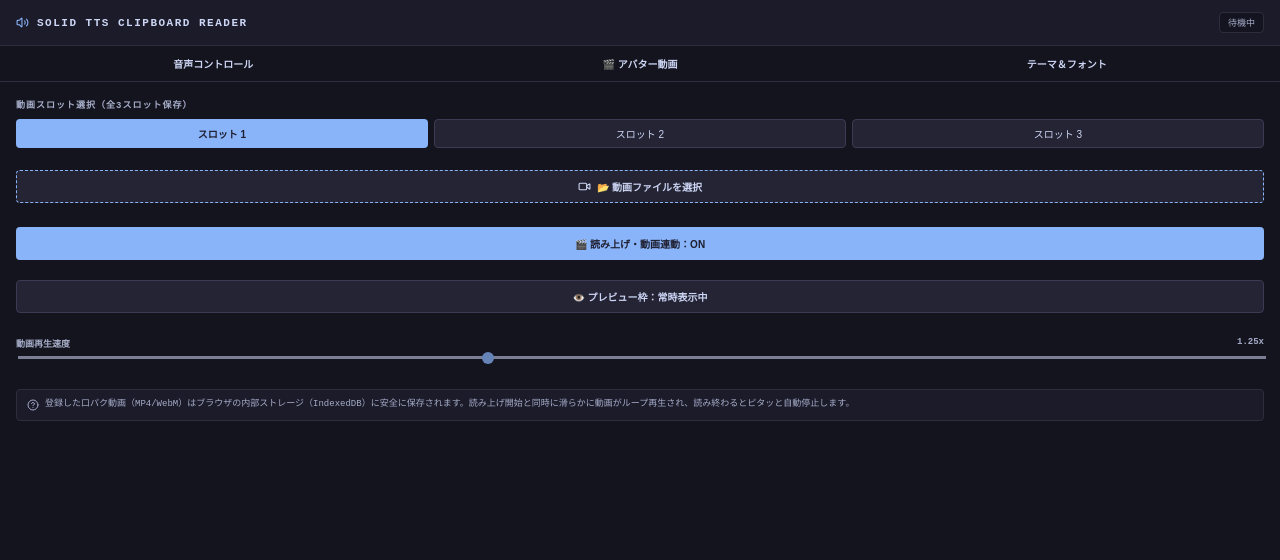
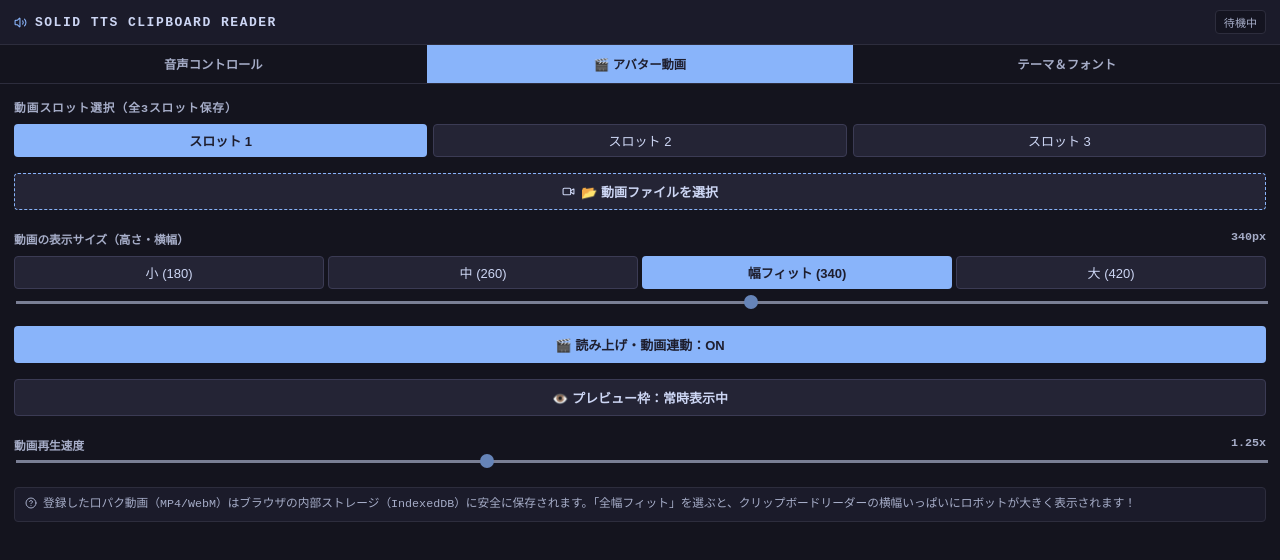
Before and after one commit to soroeru-afk/SOLID-TTS-CLIPBOARD-READER, a React (Vite) app: page / in a window 1280 px wide. Both pictures are taken after a click on the button "🎬 アバター動画". Shown: the top 560 px of the page. Built offline with nearby package versions, Linux system fonts and the light colour scheme.

Commit message:
feat: add video width fit & height scaling, instant 0ms pause, and global font size scaling

```diff
--- a/src/App.tsx
+++ b/src/App.tsx
@@ -1,5 +1,5 @@
 import React, { useState, useEffect, useRef } from "react";
-import { Play, Square, Pause, Clipboard, Volume2, HelpCircle, ChevronDown, ChevronUp, Settings, Edit3, Palette, Video, Trash2, Eye, EyeOff } from "lucide-react";
+import { Play, Square, Pause, Clipboard, Volume2, HelpCircle, ChevronDown, ChevronUp, Settings, Edit3, Palette, Video, Trash2, Eye, EyeOff, Maximize2, Minimize2 } from "lucide-react";
 
 // Themes configuration
 const THEMES = {
@@ -68,7 +68,7 @@ export default function App() {
   // Load settings from localStorage
   const [theme, setTheme] = useState(() => localStorage.getItem("aist-tts-theme") || "dark");
   const [font, setFont] = useState(() => localStorage.getItem("aist-tts-font") || "mono");
-  const [fontSize, setFontSize] = useState(() => parseInt(localStorage.getItem("aist-tts-font-size") || "11"));
+  const [fontSize, setFontSize] = useState(() => parseInt(localStorage.getItem("aist-tts-font-size") || "13"));
   const [activeTab, setActiveTab] = useState(() => localStorage.getItem("aist-tts-active-tab") || "voice");
 
   // Collapsible states (default to collapsed)
@@ -112,6 +112,8 @@ export default function App() {
 
   const ttsGeneration = useRef(0);
   const speechQueue = useRef<string[]>([]);
+  const currentChunkText = useRef<string>("");
+  const currentChunkCharIndex = useRef<number>(0);
 
   // =============================================
   // アバター動画（口パク動画）State & 制御
@@ -121,10 +123,10 @@ export default function App() {
     return isNaN(v) || v < 0 || v >= VID_SLOT_COUNT ? 0 : v;
   });
   const [vidSpeed, setVidSpeed] = useState(() => parseFloat(localStorage.getItem("solid-tts-vid-speed") || "1.25"));
+  const [vidHeight, setVidHeight] = useState(() => parseInt(localStorage.getItem("solid-tts-vid-height") || "340")); // デフォルト幅フィット340px
   const [vidSyncEnabled, setVidSyncEnabled] = useState(() => localStorage.getItem("solid-tts-vid-sync") !== "0"); // デフォルトON
   const [vidVisible, setVidVisible] = useState(() => localStorage.getItem("solid-tts-vid-visible") !== "0"); // デフォルトON
   const [videoBlobUrl, setVideoBlobUrl] = useState<string | null>(null);
-  const [videoMimeType, setVideoMimeType] = useState<string>("video/mp4");
   const videoRef = useRef<HTMLVideoElement | null>(null);
   const fileInputRef = useRef<HTMLInputElement | null>(null);
 
@@ -135,7 +137,6 @@ export default function App() {
       if (blob) {
         const url = URL.createObjectURL(blob);
         setVideoBlobUrl(url);
-        setVideoMimeType(blob.type || "video/mp4");
       } else {
         setVideoBlobUrl(null);
       }
@@ -155,6 +156,12 @@ export default function App() {
     }
     localStorage.setItem("solid-tts-vid-speed", String(vidSpeed));
   }, [vidSpeed, videoBlobUrl]);
+
+  // 動画表示高さの保存
+  const changeVidHeight = (h: number) => {
+    setVidHeight(h);
+    localStorage.setItem("solid-tts-vid-height", String(h));
+  };
 
   // アバター動画の再生・一時停止処理
   const playAvatarVideo = () => {
@@ -295,7 +302,6 @@ export default function App() {
       let idx = jaVoices.findIndex((v) => v.name === savedName);
 
       if (idx < 0 && !savedName) {
-        // Fallback defaults for Ichiro / Haruka
         if (active === "A") {
           idx = jaVoices.findIndex((v) => /haruka/i.test(v.name));
         } else {
@@ -370,7 +376,7 @@ export default function App() {
   };
 
   // Text chunking for Web Speech API stability
-  const splitIntoChunks = (text: string, maxLen = 180): string[] => {
+  const splitIntoChunks = (text: string, maxLen = 140): string[] => {
     const sentences = text.split(/(?<=[。！？\n])/);
     const chunks: string[] = [];
     let cur = "";
@@ -420,11 +426,16 @@ export default function App() {
   const playNextChunk = (gen: number) => {
     if (gen !== ttsGeneration.current) return;
     if (!speechQueue.current.length) {
+      currentChunkText.current = "";
+      currentChunkCharIndex.current = 0;
       setStatus("待機中");
       pauseAvatarVideo(); // 読み上げキュー完了で動画自動停止！
       return;
     }
     const chunk = speechQueue.current.shift()!;
+    currentChunkText.current = chunk;
+    currentChunkCharIndex.current = 0;
+
     const utter = new SpeechSynthesisUtterance(chunk);
 
     const selectedVoice = voices[selectedVoiceIdx];
@@ -437,6 +448,13 @@ export default function App() {
     utter.rate = speed;
     utter.pitch = pitch;
     utter.volume = volume / 100;
+
+    // 単語/文字境界を記録して一時停止時の即時再開位置を追跡
+    utter.onboundary = (e) => {
+      if (e.charIndex !== undefined && e.charIndex > 0) {
+        currentChunkCharIndex.current = e.charIndex;
+      }
+    };
 
     utter.onstart = () => {
       if (gen === ttsGeneration.current) {
@@ -468,30 +486,54 @@ export default function App() {
     // 発声開始と同時に動画再生始動！
     playAvatarVideo();
 
-    setTimeout(() => playNextChunk(gen), 100);
+    setTimeout(() => playNextChunk(gen), 60);
   };
 
   const stopSpeaking = () => {
     ttsGeneration.current++;
     window.speechSynthesis.cancel();
     speechQueue.current = [];
+    currentChunkText.current = "";
+    currentChunkCharIndex.current = 0;
     setStatus("待機中");
     setIsPaused(false);
-    pauseAvatarVideo(); // 全停止で動画停止！
+    pauseAvatarVideo(); // 全停止で即時動画停止！
   };
 
+  // 一時停止 / 再開（即時レスポンス仕様）
   const togglePause = () => {
     if (status === "待機中") return;
+
     if (isPaused) {
-      window.speechSynthesis.resume();
+      // ── 再開 ──
       setIsPaused(false);
       setStatus("再生中");
-      playAvatarVideo(); // 一時停止解除で動画再開！
+      playAvatarVideo();
+
+      ttsGeneration.current++;
+      const gen = ttsGeneration.current;
+      setTimeout(() => playNextChunk(gen), 40);
     } else {
-      window.speechSynthesis.pause();
+      // ── 一時停止（0ms 即時消音＆即時動画停止） ──
+      pauseAvatarVideo();
       setIsPaused(true);
       setStatus("一時停止中");
-      pauseAvatarVideo(); // 一時停止で動画停止！
+
+      // 現在読み上げ中のチャンクの未読部分をキュー先頭に復元
+      const curText = currentChunkText.current;
+      const idx = currentChunkCharIndex.current;
+      if (curText) {
+        const remaining = idx > 0 && idx < curText.length ? curText.slice(idx).trim() : curText.trim();
+        if (remaining) {
+          speechQueue.current.unshift(remaining);
+        }
+      }
+      currentChunkText.current = "";
+      currentChunkCharIndex.current = 0;
+
+      // 世代を進めてコールバックを即時遮断し、cancel() で音声を瞬時にカット
+      ttsGeneration.current++;
+      window.speechSynthesis.cancel();
     }
   };
 
@@ -523,7 +565,7 @@ export default function App() {
             <button
               onClick={toggleVidVisible}
               className="btn-icon-subtle"
-              title={vidVisible ? "動画を非表示" : "動画を表示"}
+              title={vidVisible ? "動画枠を非表示" : "動画枠を表示"}
             >
               {vidVisible ? <Eye size={12} /> : <EyeOff size={12} />}
             </button>
@@ -549,8 +591,7 @@ export default function App() {
           className="tab-button"
           style={{
             background: activeTab === "avatar" ? "var(--bg-tab-active)" : "var(--bg-tab-inactive)",
-            color: activeTab === "avatar" ? "var(--text-tab-active)" : "var(--text-tab-inactive)",
-            position: "relative"
+            color: activeTab === "avatar" ? "var(--text-tab-active)" : "var(--text-tab-inactive)"
           }}
         >
           🎬 アバター動画
@@ -569,7 +610,7 @@ export default function App() {
 
       {/* アバター動画プレビュー領域（動画があり、かつ表示ONの場合に常時上部へ表示） */}
       {videoBlobUrl && vidVisible && (
-        <div className="avatar-video-wrapper">
+        <div className="avatar-video-wrapper" style={{ maxHeight: `${vidHeight}px` }}>
           <video
             ref={videoRef}
             src={videoBlobUrl}
@@ -577,7 +618,19 @@ export default function App() {
             muted
             playsInline
             className="avatar-video-element"
+            style={{ maxHeight: `${vidHeight}px` }}
           />
+          {/* 右上クイックサイズ切り替えボタン */}
+          <div className="avatar-size-bar">
+            <button
+              onClick={() => changeVidHeight(vidHeight >= 340 ? 180 : 340)}
+              className="btn-size-toggle"
+              title={vidHeight >= 340 ? "標準サイズ(180px)に縮小" : "全幅フィット(340px)に拡大"}
+            >
+              {vidHeight >= 340 ? <Minimize2 size={11} /> : <Maximize2 size={11} />}
+              {vidHeight >= 340 ? "縮小" : "全幅フィット"}
+            </button>
+          </div>
         </div>
       )}
 
@@ -621,6 +674,10 @@ export default function App() {
                 onClick={togglePause}
                 disabled={status === "待機中"}
                 className="btn-action"
+                style={{
+                  background: isPaused ? "var(--bg-btn-primary)" : "var(--bg-btn-secondary)",
+                  color: isPaused ? "var(--text-btn-primary)" : "var(--text-btn-secondary)"
+                }}
               >
                 <Pause size={11} />
                 {isPaused ? "再開" : "一時停止"}
@@ -637,7 +694,7 @@ export default function App() {
               className="btn-action"
               style={{
                 width: "100%",
-                marginTop: "4px",
+                marginTop: "2px",
                 display: "flex",
                 alignItems: "center",
                 justifyContent: "center",
@@ -651,7 +708,7 @@ export default function App() {
               {isTextareaExpanded ? <ChevronUp size={12} /> : <ChevronDown size={12} />}
             </button>
 
-            {/* Input area - stretches to fill available height when expanded */}
+            {/* Input area */}
             {isTextareaExpanded && (
               <div className="text-area-container">
                 <label className="field-label">読み上げテキスト</label>
@@ -670,7 +727,7 @@ export default function App() {
               className="btn-action"
               style={{
                 width: "100%",
-                marginTop: "4px",
+                marginTop: "2px",
                 display: "flex",
                 alignItems: "center",
                 justifyContent: "center",
@@ -688,10 +745,10 @@ export default function App() {
             {!isCollapsed && (
               <div
                 className="space-y-4"
-                style={{ display: "flex", flexDirection: "column", gap: "12px", marginTop: "8px" }}
+                style={{ display: "flex", flexDirection: "column", gap: "12px", marginTop: "6px" }}
               >
                 {/* Settings controls */}
-                <div className="settings-grid" style={{ paddingTop: "12px" }}>
+                <div className="settings-grid" style={{ paddingTop: "10px" }}>
                   {/* Voice select */}
                   <div className="setting-row">
                     <label className="field-label">ボイス</label>
@@ -818,7 +875,7 @@ export default function App() {
             </div>
 
             {/* ファイル選択 & 削除ボタン */}
-            <div className="setting-row" style={{ marginTop: "10px" }}>
+            <div className="setting-row" style={{ marginTop: "6px" }}>
               <input
                 ref={fileInputRef}
                 type="file"
@@ -862,8 +919,50 @@ export default function App() {
               </div>
             </div>
 
+            {/* 動画表示サイズ設定（カオルさまご要望機能） */}
+            <div className="setting-row" style={{ marginTop: "10px" }}>
+              <div className="setting-label-row">
+                <span>動画の表示サイズ（高さ・横幅）</span>
+                <span>{vidHeight}px</span>
+              </div>
+              <div className="size-presets-grid" style={{ marginBottom: "6px" }}>
+                <button
+                  onClick={() => changeVidHeight(180)}
+                  className={`slot-btn ${vidHeight === 180 ? "active" : ""}`}
+                >
+                  小 (180)
+                </button>
+                <button
+                  onClick={() => changeVidHeight(260)}
+                  className={`slot-btn ${vidHeight === 260 ? "active" : ""}`}
+                >
+                  中 (260)
+                </button>
+                <button
+                  onClick={() => changeVidHeight(340)}
+                  className={`slot-btn ${vidHeight === 340 ? "active" : ""}`}
+                >
+                  幅フィット (340)
+                </button>
+                <button
+                  onClick={() => changeVidHeight(420)}
+                  className={`slot-btn ${vidHeight === 420 ? "active" : ""}`}
+                >
+                  大 (420)
+                </button>
+              </div>
+              <input
+                type="range"
+                min="140"
+                max="480"
+                step="10"
+                value={vidHeight}
+                onChange={(e) => changeVidHeight(parseInt(e.target.value))}
+              />
+            </div>
+
             {/* 口パク動画連動トグル */}
-            <div className="setting-row" style={{ marginTop: "12px" }}>
+            <div className="setting-row" style={{ marginTop: "10px" }}>
               <button
                 onClick={toggleVidSync}
                 className="btn-action"
@@ -881,7 +980,7 @@ export default function App() {
             </div>
 
             {/* 動画表示トグル */}
-            <div className="setting-row" style={{ marginTop: "8px" }}>
+            <div className="setting-row" style={{ marginTop: "6px" }}>
               <button
                 onClick={toggleVidVisible}
                 className="btn-action"
@@ -896,7 +995,7 @@ export default function App() {
             </div>
 
             {/* 動画再生速度スライダー */}
-            <div className="setting-row" style={{ marginTop: "12px" }}>
+            <div className="setting-row" style={{ marginTop: "10px" }}>
               <div className="setting-label-row">
                 <span>動画再生速度</span>
                 <span>{vidSpeed.toFixed(2)}x</span>
@@ -912,10 +1011,10 @@ export default function App() {
             </div>
 
             {/* Info Box */}
-            <div className="info-alert" style={{ marginTop: "16px" }}>
+            <div className="info-alert" style={{ marginTop: "12px" }}>
               <HelpCircle size={12} style={{ flexShrink: 0, marginTop: "1px" }} />
               <span>
-                登録した口パク動画（MP4/WebM）はブラウザの内部ストレージ（IndexedDB）に安全に保存されます。読み上げ開始と同時に滑らかに動画がループ再生され、読み終わるとピタッと自動停止します。
+                登録した口パク動画（MP4/WebM）はブラウザの内部ストレージ（IndexedDB）に安全に保存されます。「全幅フィット」を選ぶと、クリップボードリーダーの横幅いっぱいにロボットが大きく表示されます！
               </span>
             </div>
           </div>
@@ -987,19 +1086,20 @@ export default function App() {
                   </select>
                 </div>
 
-                {/* Font Size Selector */}
+                {/* Font Size Selector（拡大・反映強化） */}
                 <div className="setting-row">
-                  <label className="field-label">文字サイズ</label>
+                  <label className="field-label">文字サイズ（パネル全体の文字拡大）</label>
                   <select
                     value={fontSize}
                     onChange={(e) => setFontSize(parseInt(e.target.value))}
                     className="select-field"
                   >
-                    <option value="9">9px (小)</option>
-                    <option value="10">10px</option>
+                    <option value="10">10px (小)</option>
                     <option value="11">11px (標準)</option>
-                    <option value="12">12px</option>
-                    <option value="13">13px (大)</option>
+                    <option value="13">13px (やや大)</option>
+                    <option value="15">15px (大)</option>
+                    <option value="17">17px (特大)</option>
+                    <option value="19">19px (極大)</option>
                   </select>
                 </div>
               </div>
--- a/src/index.css
+++ b/src/index.css
@@ -22,6 +22,10 @@
   --shadow-app: 0 10px 30px rgba(0, 0, 0, 0.6);
   --bg-info: #1b1b2a;
   --border-info: #2d2d3d;
+  --bg-tab-active: #89b4fa;
+  --text-tab-active: #1e1e2e;
+  --bg-tab-inactive: #14141e;
+  --text-tab-inactive: #a6adc8;
 
   --font-family-current: 'Courier New', Consolas, monospace;
   --font-size-current: 11px;
@@ -41,6 +45,7 @@
   --text-btn-primary: #ffffff;
   --bg-btn-secondary: #f1f3f4;
   --text-btn-secondary: #3c4043;
+  --border-btn-secondary: #dadce0;
   --bg-btn-stop: #000000;
   --text-btn-stop: #ffffff;
   --border-btn-stop: #3c4043;
@@ -67,6 +72,7 @@
   --text-btn-primary: #0a0a0a;
   --bg-btn-secondary: #151515;
   --text-btn-secondary: #d8d8d8;
+  --border-btn-secondary: #222222;
   --bg-btn-stop: #000000;
   --text-btn-stop: #ffffff;
   --border-btn-stop: #e0e0e0;
@@ -93,6 +99,7 @@
   --text-btn-primary: #ffffff;
   --bg-btn-secondary: #422716;
   --text-btn-secondary: #f5deb3;
+  --border-btn-secondary: #663d21;
   --bg-btn-stop: #a0522d;
   --text-btn-stop: #ffffff;
   --border-btn-stop: transparent;
@@ -119,6 +126,7 @@
   --text-btn-primary: #ffffff;
   --bg-btn-secondary: #121e3d;
   --text-btn-secondary: #7dd3fc;
+  --border-btn-secondary: #1d336f;
   --bg-btn-stop: #000000;
   --text-btn-stop: #ffffff;
   --border-btn-stop: #7dd3fc;
@@ -187,23 +195,24 @@ body {
   box-shadow: none;
   overflow: hidden;
   box-sizing: border-box;
+  font-size: var(--font-size-current);
 }
 
 .app-header {
   display: flex;
   justify-content: space-between;
   align-items: center;
-  padding: 12px 16px;
-  border-b: 1px solid var(--border-app);
+  padding: 10px 14px;
   background-color: var(--bg-header);
   color: var(--text-header);
   border-bottom: 1px solid var(--border-app);
+  flex-shrink: 0;
 }
 
 .header-title {
   font-weight: bold;
   letter-spacing: 1.5px;
-  font-size: 11px;
+  font-size: var(--font-size-current);
   text-transform: uppercase;
   display: flex;
   align-items: center;
@@ -212,7 +221,7 @@ body {
 
 .status-badge {
   font-family: monospace;
-  font-size: 9px;
+  font-size: calc(var(--font-size-current) * 0.85);
   padding: 3px 8px;
   border-radius: 4px;
   background: rgba(0, 0, 0, 0.25);
@@ -224,13 +233,14 @@ body {
   display: flex;
   width: 100%;
   border-bottom: 1px solid var(--border-app);
+  flex-shrink: 0;
 }
 
 .tab-button {
   flex: 1;
-  padding: 10px;
+  padding: 10px 6px;
   font-weight: bold;
-  font-size: 10px;
+  font-size: calc(var(--font-size-current) * 0.95);
   text-transform: uppercase;
   border: none;
   cursor: pointer;
@@ -240,18 +250,18 @@ body {
 
 .panel-content {
   flex: 1;
-  padding: 16px;
+  padding: 14px;
   overflow-y: auto;
   box-sizing: border-box;
   display: flex;
   flex-direction: column;
+  font-size: var(--font-size-current);
 }
 
 .tab-pane {
   display: flex;
   flex-direction: column;
-  gap: 12px;
-  height: 100%;
+  gap: 10px;
   flex: 1;
 }
 
@@ -261,11 +271,11 @@ body {
   flex-direction: column;
   gap: 6px;
   flex: 1;
-  min-height: 180px;
+  min-height: 140px;
 }
 
 .field-label {
-  font-size: 9px;
+  font-size: calc(var(--font-size-current) * 0.9);
   font-weight: bold;
   letter-spacing: 1px;
   color: var(--text-secondary);
@@ -274,14 +284,14 @@ body {
 .textarea-field {
   width: 100%;
   flex: 1;
-  min-height: 120px;
+  min-height: 100px;
   padding: 10px;
   border-radius: 6px;
   border: 1px solid var(--border-input);
   background-color: var(--bg-input);
   color: var(--text-primary);
   font-family: inherit;
-  font-size: 12px;
+  font-size: calc(var(--font-size-current) * 1.05);
   line-height: 1.6;
   outline: none;
   resize: vertical;
@@ -300,10 +310,10 @@ body {
   align-items: center;
   justify-content: center;
   gap: 8px;
-  padding: 10px;
+  padding: calc(var(--font-size-current) * 0.8) 12px;
   border-radius: 6px;
   font-weight: bold;
-  font-size: 12px;
+  font-size: calc(var(--font-size-current) * 1.08);
   border: none;
   cursor: pointer;
   background-color: var(--bg-btn-primary);
@@ -321,7 +331,7 @@ body {
   display: flex;
   flex-direction: column;
   gap: 10px;
-  padding-top: 12px;
+  padding-top: 10px;
   border-top: 1px solid var(--border-app);
 }
 
@@ -334,7 +344,7 @@ body {
 .setting-label-row {
   display: flex;
   justify-content: space-between;
-  font-size: 9px;
+  font-size: calc(var(--font-size-current) * 0.9);
   font-weight: bold;
   color: var(--text-secondary);
 }
@@ -343,7 +353,7 @@ body {
   width: 100%;
   padding: 6px 10px;
   border-radius: 4px;
-  font-size: 11px;
+  font-size: var(--font-size-current);
   outline: none;
   border: 1px solid var(--border-input);
   background-color: var(--bg-input);
@@ -357,7 +367,7 @@ body {
   display: grid;
   grid-template-columns: 1fr 1fr 1fr;
   gap: 8px;
-  padding-top: 12px;
+  padding-top: 10px;
   border-top: 1px solid var(--border-app);
 }
 
@@ -366,9 +376,9 @@ body {
   align-items: center;
   justify-content: center;
   gap: 6px;
-  padding: 8px;
+  padding: calc(var(--font-size-current) * 0.6) 8px;
   border-radius: 4px;
-  font-size: 10px;
+  font-size: var(--font-size-current);
   font-weight: bold;
   border: 1px solid var(--border-btn-secondary);
   background-color: var(--bg-btn-secondary);
@@ -396,7 +406,7 @@ body {
 .info-alert {
   padding: 8px 10px;
   border-radius: 4px;
-  font-size: 9px;
+  font-size: calc(var(--font-size-current) * 0.9);
   line-height: 1.5;
   display: flex;
   align-items: flex-start;
@@ -415,10 +425,10 @@ body {
 }
 
 .theme-button {
-  padding: 10px;
+  padding: 8px;
   border-radius: 4px;
   font-weight: bold;
-  font-size: 10px;
+  font-size: var(--font-size-current);
   cursor: pointer;
   transition: all 0.2s;
   border: 1px solid var(--border-btn-secondary);
@@ -441,8 +451,8 @@ input[type="range"] {
 input[type="range"]::-webkit-slider-thumb {
   -webkit-appearance: none;
   appearance: none;
-  width: 12px;
-  height: 12px;
+  width: 14px;
+  height: 14px;
   border-radius: 50%;
   background: var(--bg-btn-primary);
   cursor: pointer;
@@ -450,8 +460,8 @@ input[type="range"]::-webkit-slider-thumb {
 }
 
 input[type="range"]::-moz-range-thumb {
-  width: 12px;
-  height: 12px;
+  width: 14px;
+  height: 14px;
   border-radius: 50%;
   background: var(--bg-btn-primary);
   cursor: pointer;
@@ -467,8 +477,8 @@ input[type="range"]::-moz-range-thumb {
 }
 
 .preset-btn {
-  padding: 8px;
-  font-size: 10px;
+  padding: calc(var(--font-size-current) * 0.6) 8px;
+  font-size: var(--font-size-current);
   font-weight: bold;
   border-radius: 4px;
   border: 1px solid var(--border-btn-secondary);
@@ -495,7 +505,6 @@ input[type="range"]::-moz-range-thumb {
 /* Avatar Video Styles */
 .avatar-video-wrapper {
   width: 100%;
-  max-height: 180px;
   background-color: #000000;
   display: flex;
   justify-content: center;
@@ -503,14 +512,42 @@ input[type="range"]::-moz-range-thumb {
   overflow: hidden;
   border-bottom: 1px solid var(--border-app);
   flex-shrink: 0;
+  position: relative;
+  transition: max-height 0.25s ease;
 }
 
 .avatar-video-element {
-  max-width: 100%;
-  max-height: 180px;
-  height: auto;
+  width: 100%;
+  height: 100%;
   display: block;
   object-fit: contain;
+}
+
+.avatar-size-bar {
+  position: absolute;
+  top: 6px;
+  right: 6px;
+  z-index: 10;
+  display: flex;
+  gap: 4px;
+}
+
+.btn-size-toggle {
+  background: rgba(0, 0, 0, 0.65);
+  color: #ffffff;
+  border: 1px solid rgba(255, 255, 255, 0.3);
+  border-radius: 4px;
+  padding: 3px 8px;
+  font-size: 10px;
+  font-weight: bold;
+  cursor: pointer;
+  backdrop-filter: blur(4px);
+  transition: background 0.2s;
+}
+
+.btn-size-toggle:hover {
+  background: rgba(0, 0, 0, 0.85);
+  border-color: rgba(255, 255, 255, 0.6);
 }
 
 .slot-grid {
@@ -520,9 +557,16 @@ input[type="range"]::-moz-range-thumb {
   margin-top: 4px;
 }
 
+.size-presets-grid {
+  display: grid;
+  grid-template-columns: repeat(4, 1fr);
+  gap: 4px;
+  margin-top: 4px;
+}
+
 .slot-btn {
   padding: 6px 4px;
-  font-size: 10px;
+  font-size: var(--font-size-current);
   border-radius: 4px;
   border: 1px solid var(--border-btn-secondary);
   background-color: var(--bg-btn-secondary);
```
